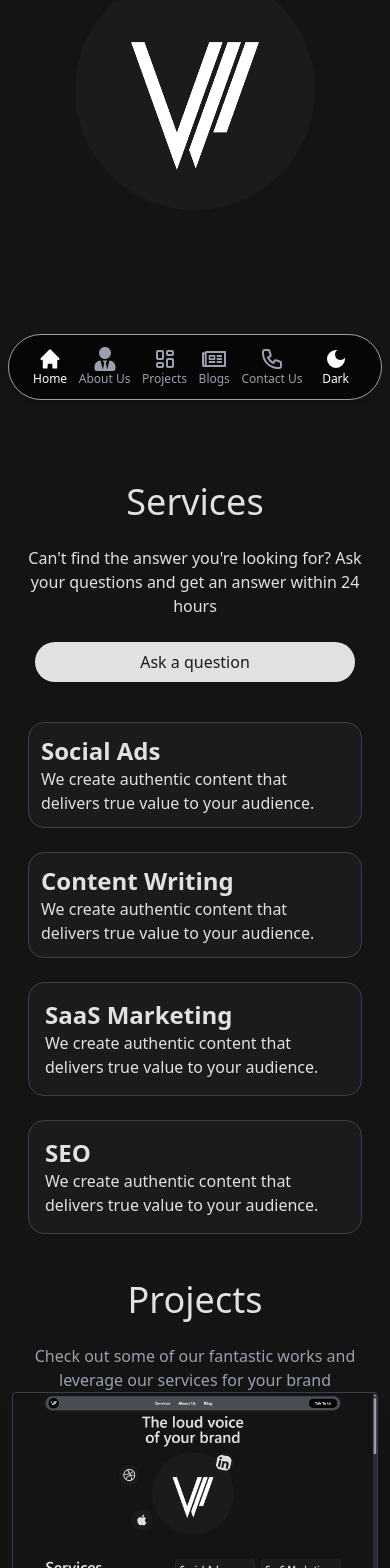
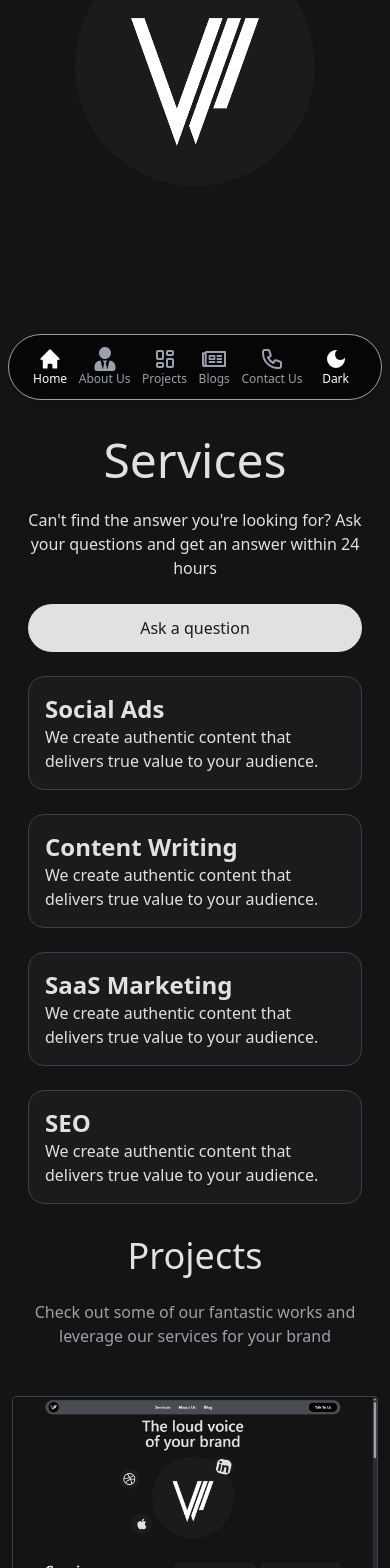
Before and after one commit to Hamid6426/visual-vibe-agency, a React (Vite) app: page / in a window 390 px wide. Shown: the part 432-2000 px from the top of the page. Built offline with nearby package versions, Linux system fonts and the light colour scheme.

Commit message:
some rewind

```diff
--- a/src/components/Hero.jsx
+++ b/src/components/Hero.jsx
@@ -21,7 +21,7 @@ export default function Hero() {
   }, [scrollY, rotateLogo]);
 
   return (
-    <div className="h-dvh md:h-fit md:pb-24 relative flex flex-col justify-center items-center bg-[#FFFFFF] dark:bg-[#141414] transition-colors duration-300">
+    <div className="h-dvh pb-12 md:h-fit md:pb-24 relative flex flex-col justify-center items-center bg-[#FFFFFF] dark:bg-[#141414] transition-colors duration-300">
       {/* Headings */}
       <h2 className="text-5xl font-semibold text-[#141414] dark:text-[#E1E1E1]">
         The loud voice
--- a/src/components/Projects.jsx
+++ b/src/components/Projects.jsx
@@ -19,10 +19,10 @@ export default function Projects() {
   const isInView2 = useInView(ref2, { once: true, margin: "-100px" });
 
   return (
-    <main className="mx-auto w-full max-w-6xl px-3 sm:px-12 flex justify-center items-center flex-col transition-colors duration-300">
+    <main className="mx-auto w-full max-w-6xl px-3 sm:px-12 py-8 lg:pb-24 transition-colors duration-300">
       {/* Header */}
-      <section className="flex flex-col items-center justify-center gap-6 w-full">
-        <h2 className="text-4xl md:text-5xl font-medium text-[#141414] dark:text-[#E1E1E1]">
+      <section className="flex flex-col items-center justify-center gap-6 w-full mb-12">
+        <h2 className="text-4xl sm:text-6xl font-medium text-gray-900 dark:text-[#E1E1E1]">
           Projects
         </h2>
         <p className="text-center w-full lg:text-lg text-gray-600 dark:text-gray-400">
@@ -49,10 +49,10 @@ export default function Projects() {
               className="w-full aspect-video object-cover"
             />
             <div className="p-6 flex flex-col gap-4">
-              <h3 className="text-2xl font-semibold text-center lg:text-left text-gray-900 dark:text-white">
+              <h3 className="text-2xl font-semibold text-gray-900 dark:text-white">
                 {firstProject.title}
               </h3>
-              <p className="text-gray-600 hidden lg:block dark:text-gray-400">
+              <p className="text-gray-600 dark:text-gray-400">
                 {firstProject.description}
               </p>
             </div>
@@ -73,10 +73,10 @@ export default function Projects() {
               className="w-full aspect-video object-cover"
             />
             <div className="p-6 flex flex-col gap-4">
-              <h3 className="text-2xl font-semibold text-center lg:text-left text-gray-900 dark:text-white">
+              <h3 className="text-2xl font-semibold text-gray-900 dark:text-white">
                 {secondProject.title}
               </h3>
-              <p className="text-gray-600 hidden lg:block dark:text-gray-400">
+              <p className="text-gray-600 dark:text-gray-400">
                 {secondProject.description}
               </p>
             </div>
--- a/src/components/Services.jsx
+++ b/src/components/Services.jsx
@@ -183,32 +183,32 @@ export default function Services() {
   };
 
   return (
-    <main className="mx-auto w-full max-w-6xl px-3 lg:px-0 h-screen flex items-center justify-center flex-col bg-[#FFFFFF] dark:bg-[#141414] transition-colors duration-300">
-      <div className="flex flex-col lg:flex-row justify-center gap-6 md:gap-6 lg:gap-12 px-4">
+    <main className="mx-auto w-full max-w-6xl px-3 lg:px-0 lg:pb-24 bg-[#FFFFFF] dark:bg-[#141414] transition-colors duration-300">
+      <div className="flex flex-col lg:flex-row justify-center gap-6 lg:gap-12 px-4">
         {/* Text Section */}
-        <section className="flex flex-col items-center lg:w-5/12 gap-6 lg:gap-6 w-full mb-4">
-          <div className=" text-center text-4xl md:text-5xl lg:text-6xl font-medium text-[#141414] dark:text-[#E1E1E1]">
+        <section className="flex flex-col items-center lg:w-5/12 gap-6 w-full">
+          <div className="text-center text-5xl lg:text-6xl font-medium text-[#141414] dark:text-[#E1E1E1]">
             Services
           </div>
-          <div className="text-center text-base w-full  text-[#1B1B1B] dark:text-[#E1E1E1]">
+          <div className="text-center w-full text-[#1B1B1B] dark:text-[#E1E1E1]">
             Can't find the answer you're looking for? Ask your questions and get
             an answer within 24 hours
           </div>
           <Link
             to="/contact"
-            className="w-full max-w-xs py-2 lg:py-3 text-center rounded-full font-medium transition-colors duration-300 bg-black text-white dark:bg-[#E1E1E1] dark:text-[#1B1B1B]"
+            className="w-full max-w-sm py-3 text-center  rounded-full font-medium transition-colors duration-300 bg-black text-white dark:bg-[#E1E1E1] dark:text-[#1B1B1B]"
           >
             Ask a question
           </Link>
         </section>
 
         {/* Boxes Section */}
-        <section className="flex flex-col lg:flex-row lg:w-7/12 gap-6 lg:gap-6">
+        <section className="flex flex-col lg:flex-row lg:w-7/12 gap-6">
           {/* LEFT COLUMN SMALL SCREENS */}
 
           {/* Right Column */}
           <motion.div
-            className="flex flex-col gap-6 lg:gap-6 w-full lg:hidden"
+            className="flex flex-col gap-6 w-full lg:hidden"
             ref={rightRef}
             variants={fadeRight}
             initial="hidden"
@@ -218,7 +218,7 @@ export default function Services() {
             {servicesLeft.map((item, idx) => (
               <div
                 key={idx}
-                className="rounded-2xl w-full lg:w-full flex flex-col justify-end p-3 lg:p-4 border border-[#E1E1E1] dark:border-gray-700 bg-[#F3F3F3] dark:bg-[#1B1B1B] transition-colors duration-300"
+                className="rounded-2xl w-full lg:w-full flex flex-col justify-end p-4 border border-[#E1E1E1] dark:border-gray-700 bg-[#F3F3F3] dark:bg-[#1B1B1B] transition-colors duration-300"
               >
                 <h2 className="text-2xl lg:text-4xl font-semibold text-[#141414] dark:text-[#E1E1E1]">
                   {item.title}
@@ -232,7 +232,7 @@ export default function Services() {
 
           {/* Left Column */}
           <motion.div
-            className="hidden lg:flex flex-col gap-6 lg:gap-6 w-full"
+            className="hidden lg:flex flex-col gap-6 w-full"
             ref={leftRef}
             variants={fadeRight}
             initial="hidden"
@@ -323,9 +323,9 @@ export default function Services() {
               ) : (
                 <div
                   key={index}
-                  className="rounded-2xl w-full flex flex-col p-3 lg:p-4 justify-end border border-[#E1E1E1] dark:border-gray-700 bg-[#F3F3F3] dark:bg-[#1B1B1B] transition-colors duration-300"
+                  className="rounded-2xl w-full flex flex-col justify-end p-4 border border-[#E1E1E1] dark:border-gray-700 bg-[#F3F3F3] dark:bg-[#1B1B1B] transition-colors duration-300"
                 >
-                  <h2 className="text-xl lg:text-4xl font-semibold text-[#141414] dark:text-[#E1E1E1]">
+                  <h2 className="text-2xl lg:text-4xl font-semibold text-[#141414] dark:text-[#E1E1E1]">
                     {item.title}
                   </h2>
                   <p className="text-[#1B1B1B] dark:text-[#E1E1E1]">
```
Also changed, not shown: src/components/Projects.css (deleted, +0 -15 lines).
